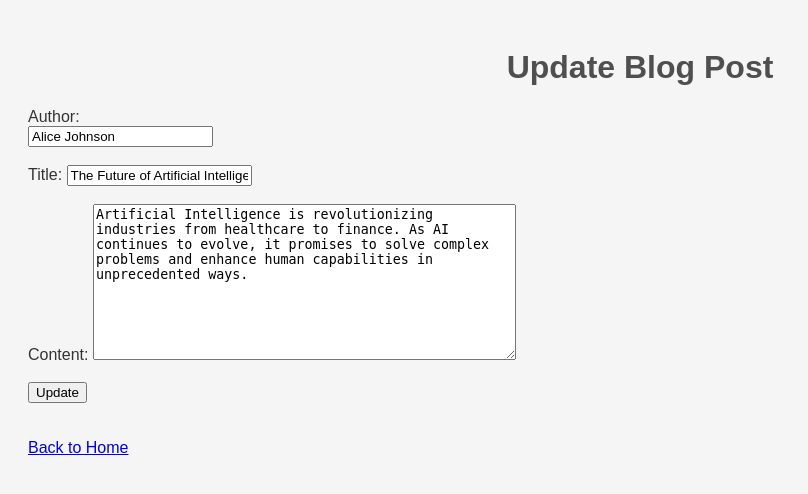
After one commit to Oleguzik/masterBlog, a Flask app: page /update/1 in a window 1280 px wide. The commit adds this page. Shown: the top 494 px of the page, without its empty margins (0-808 px from the left). Run offline with Flask 3, Linux system fonts and the light colour scheme.

Commit message:
feature/ update post feature

```diff
--- a/app.py
+++ b/app.py
@@ -2,6 +2,14 @@ from flask import Flask, render_template, request, redirect, url_for
 import json
 
 app = Flask(__name__)
+
+def fetch_post_by_id(post_id):
+    with open('articles.json', 'r') as f:
+        posts = json.load(f)
+    for post in posts:
+        if post['id'] == post_id:
+            return post
+    return None
 
 @app.route('/')
 def index():
@@ -47,6 +55,38 @@ def add():
         return redirect(url_for('index'))
     return render_template('add.html')
 
+@app.route('/update/<int:post_id>', methods=['GET', 'POST'])
+def update(post_id):
+    # Fetch the blog posts from the JSON file
+    post = fetch_post_by_id(post_id)
+    if post is None:
+        # Post not found
+        return "Post not found", 404
+
+    if request.method == 'POST':
+        # Load posts
+        with open('articles.json', 'r') as f:
+            posts = json.load(f)
+
+        # Find and update the post
+        for p in posts:
+            if p['id'] == post_id:
+                p['author'] = request.form.get('author')
+                p['title'] = request.form.get('title')
+                p['content'] = request.form.get('content')
+                break
+
+        # Save back to JSON
+        with open('articles.json', 'w') as f:
+            json.dump(posts, f, indent=4)
+
+        # Redirect back to index
+        return redirect(url_for('index'))
+
+    # Else, it's a GET request
+    # So display the update.html page
+    return render_template('update.html', post=post)
+
 @app.route('/delete/<int:post_id>')
 def delete(post_id):
     # Load existing posts
--- a/articles.json
+++ b/articles.json
@@ -54,15 +54,9 @@
         "content": "Cryptocurrencies have evolved from niche investments to mainstream financial tools. Understanding blockchain technology and market dynamics is essential for informed participation."
     },
     {
-        "id": 10,
-        "author": "Jack Anderson",
-        "title": "Urban Gardening for City Dwellers",
-        "content": "Urban gardening allows city residents to grow their own food and connect with nature. Container gardening and vertical farms are making fresh produce accessible in metropolitan areas."
-    },
-    {
         "id": 11,
         "author": "Tester",
-        "title": "Test test Blog post",
-        "content": "Here is test for Blog post"
+        "title": "Test Blog post",
+        "content": "Here is test for Blog post\r\nBla-bla-bla"
     }
 ]
--- a/templates/index.html
+++ b/templates/index.html
@@ -14,7 +14,7 @@
         <h2>{{ post.title }}</h2>
         <p><em>Written by {{ post.author }}</em></p>
         <p>{{ post.content }}</p>
-        <a href="/delete/{{ post.id }}">Delete</a>
+        <a href="/update/{{ post.id }}">Update</a> | <a href="/delete/{{ post.id }}">Delete</a>
     </div>
     {% endfor %}
 </body>
--- /dev/null
+++ b/templates/update.html
@@ -0,0 +1,26 @@
+<!DOCTYPE html>
+<html lang="en">
+<head>
+    <meta charset="UTF-8">
+    <meta name="viewport" content="width=device-width, initial-scale=1.0">
+    <title>Update Blog Post</title>
+    <link rel="stylesheet" href="{{ url_for('static', filename='style.css') }}">
+</head>
+<body>
+    <h1>Update Blog Post</h1>
+    <form action="{{ url_for('update', post_id=post['id']) }}" method="POST">
+        <label for="author">Author:</label><br>
+        <input type="text" id="author" name="author" value="{{ post.author }}" required><br><br>
+
+        <label for="title">Title:</label>
+        <input type="text" id="title" name="title" value="{{ post.title }}" required><br><br>
+
+        <label for="content">Content:</label>
+        <textarea id="content" name="content" rows="10" cols="50" required>{{ post.content }}</textarea><br><br>
+
+        <input type="submit" value="Update">
+    </form>
+    <br><br>
+    <a href="/">Back to Home</a>
+</body>
+</html>
```
